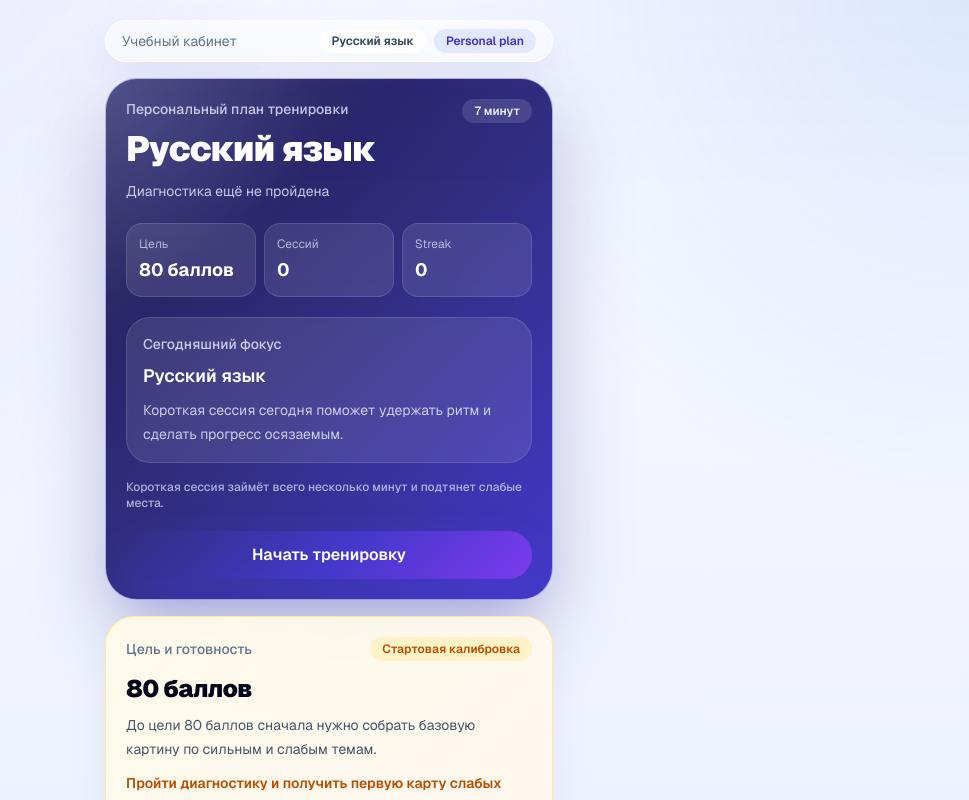
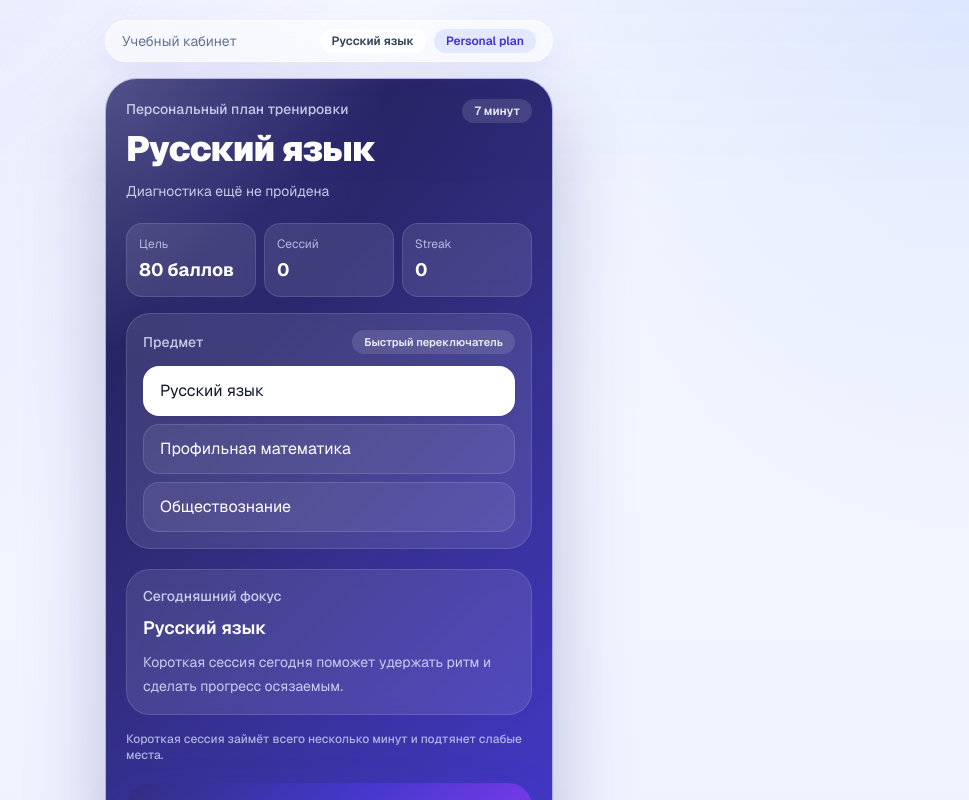
Before and after one commit to 4730188-hue/ege-trainer, a Next.js app: page /home in a window 1280 px wide. Shown: the top 800 px of the page, without its empty margins (311-1280 px from the left). Built offline with nearby package versions, Linux system fonts and the light colour scheme.

Commit message:
Add quick subject switcher on home

```diff
--- a/app/home/page.tsx
+++ b/app/home/page.tsx
@@ -10,13 +10,13 @@ import {
   getIncorrectQuestionCount,
   getMiniVariantProgress,
   getRepeatInsight,
-  getWeakTaskTypes,
   getProPlanLabel,
   getProSubscription,
   getSessionProgress,
   getStudentProfile,
   getSubjectLabel,
   normalizeSubjectKey,
+  updateStudentSubject,
   type DiagnosisResult,
   type MiniVariantProgress,
   type ProSubscription,
@@ -24,6 +24,12 @@ import {
   type SessionProgress,
   type StudentProfile,
 } from "@/lib/storage";
+
+const subjectOptions = [
+  { key: "russian", label: "Русский язык" },
+  { key: "math", label: "Профильная математика" },
+  { key: "social", label: "Обществознание" },
+] as const;
 
 function getToneClasses(tone: "indigo" | "green" | "amber") {
   if (tone === "green") {
@@ -59,19 +65,22 @@ export default function HomePage() {
   const [hasPersistentWeakness, setHasPersistentWeakness] = useState(false);
   const [proSubscription, setProSubscription] = useState<ProSubscription | null>(null);
 
-  useEffect(() => {
-    const nextProfile = getStudentProfile();
+  const syncHomeState = (nextProfile: StudentProfile | null) => {
     const subject = normalizeSubjectKey(nextProfile?.subject);
+    const repeatInsight = getRepeatInsight(subject);
 
     setProfile(nextProfile);
     setDiagnosisResult(getDiagnosisResult());
     setSessionProgress(getSessionProgress());
     setMiniVariantProgress(getMiniVariantProgress());
     setRepeatCount(getIncorrectQuestionCount(subject));
-    const repeatInsight = getRepeatInsight(subject);
     setWeakTaskTypes(repeatInsight.weakTaskTypes);
     setHasPersistentWeakness(repeatInsight.persistentWeaknessCount > 0);
     setProSubscription(getProSubscription());
+  };
+
+  useEffect(() => {
+    syncHomeState(getStudentProfile());
   }, []);
 
   const subjectLabel = getSubjectLabel(profile?.subject);
@@ -126,6 +135,11 @@ export default function HomePage() {
   const readinessTone = getToneClasses(readiness.tone);
   const isPro = Boolean(proSubscription?.isPro);
 
+  const handleSubjectChange = (subject: "russian" | "math" | "social") => {
+    const nextProfile = updateStudentSubject(subject);
+    syncHomeState(nextProfile);
+  };
+
   return (
     <main className="min-h-[100dvh] px-4 py-5 text-slate-900">
       <div className="mx-auto flex min-h-[calc(100dvh-2.5rem)] w-full max-w-md flex-col gap-4">
@@ -169,6 +183,35 @@ export default function HomePage() {
             <div className="rounded-2xl border border-white/12 bg-white/10 p-3 backdrop-blur">
               <p className="text-xs text-indigo-100/72">Streak</p>
               <p className="mt-1 text-lg font-bold">{streakDays}</p>
+            </div>
+          </div>
+
+          <div className="mt-4 rounded-[1.5rem] border border-white/12 bg-white/10 p-4 backdrop-blur">
+            <div className="flex items-center justify-between gap-3">
+              <p className="text-sm font-medium text-indigo-100/84">Предмет</p>
+              <span className="rounded-full bg-white/12 px-3 py-1 text-[11px] font-semibold text-white/90">
+                Быстрый переключатель
+              </span>
+            </div>
+            <div className="mt-3 grid grid-cols-1 gap-2">
+              {subjectOptions.map((option) => {
+                const isActive = normalizeSubjectKey(profile?.subject) === option.key;
+
+                return (
+                  <button
+                    key={option.key}
+                    type="button"
+                    onClick={() => handleSubjectChange(option.key)}
+                    className={`rounded-2xl border px-4 py-3 text-left text-sm font-medium transition ${
+                      isActive
+                        ? "border-white/30 bg-white text-slate-900 shadow-sm shadow-indigo-950/10"
+                        : "border-white/12 bg-white/8 text-white"
+                    }`}
+                  >
+                    {option.label}
+                  </button>
+                );
+              })}
             </div>
           </div>
 
--- a/app/profile/page.tsx
+++ b/app/profile/page.tsx
@@ -70,7 +70,12 @@ export default function ProfilePage() {
         </div>
 
         <div className="rounded-3xl border border-slate-200 bg-white p-5 shadow-sm shadow-slate-200/40">
-          <p className="text-sm font-medium text-slate-500">Текущий предмет</p>
+          <div className="flex items-center justify-between gap-3">
+            <p className="text-sm font-medium text-slate-500">Текущий предмет</p>
+            <span className="rounded-full bg-slate-100 px-3 py-1 text-xs font-medium text-slate-600">
+              Основной переключатель на главной
+            </span>
+          </div>
           <p className="mt-2 text-base font-semibold text-slate-900">{subjectLabel}</p>
           <div className="mt-4 space-y-2">
             {subjectOptions.map((option) => {
@@ -93,7 +98,7 @@ export default function ProfilePage() {
             })}
           </div>
           <p className="mt-3 text-sm leading-6 text-slate-500">
-            Меняется только текущий предмет. Остальной прогресс, подписка и история остаются на месте.
+            Здесь предмет тоже можно поменять, но основной быстрый сценарий теперь находится на главной. Остальной прогресс, подписка и история остаются на месте.
           </p>
         </div>
 
```
